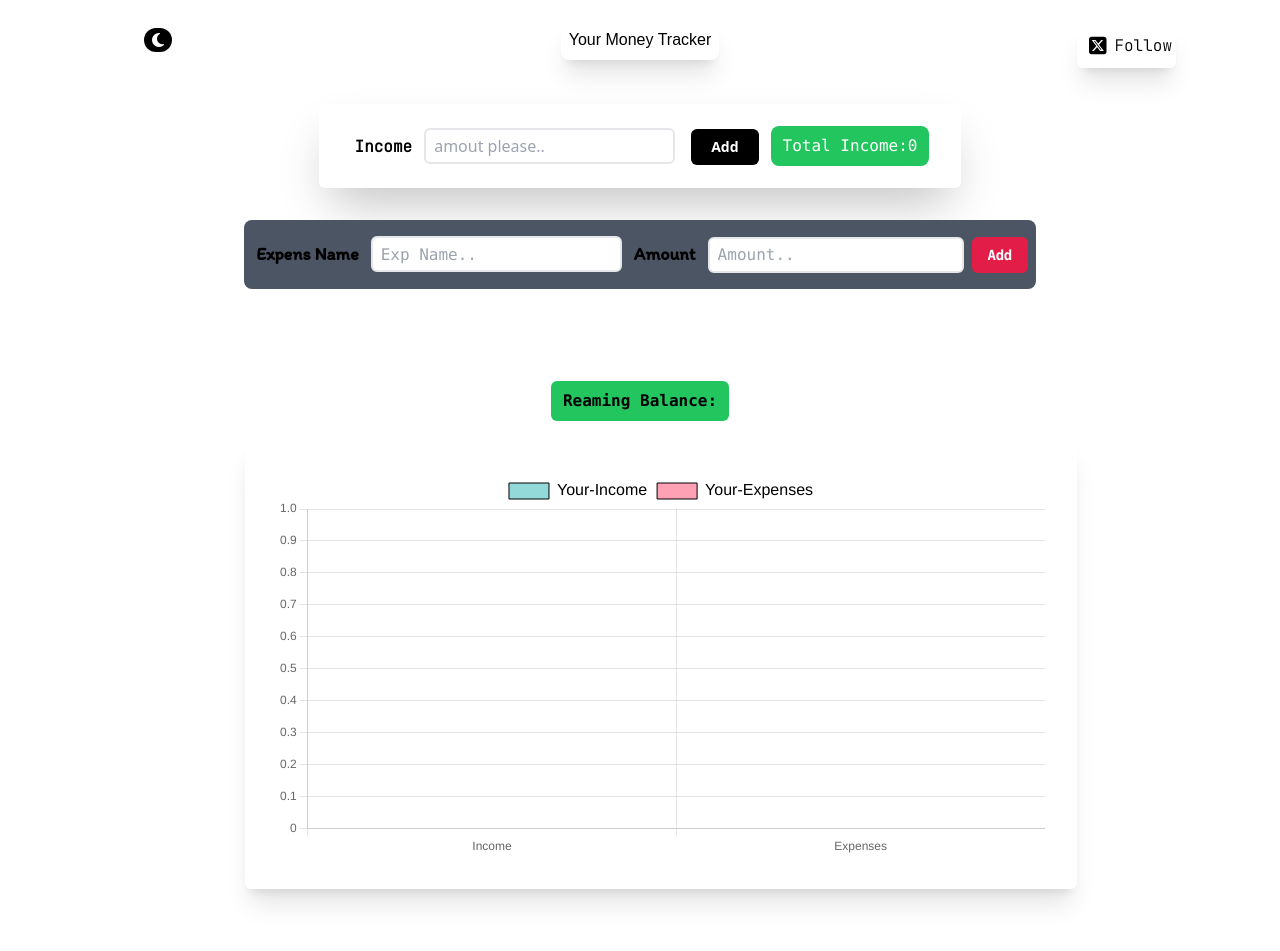
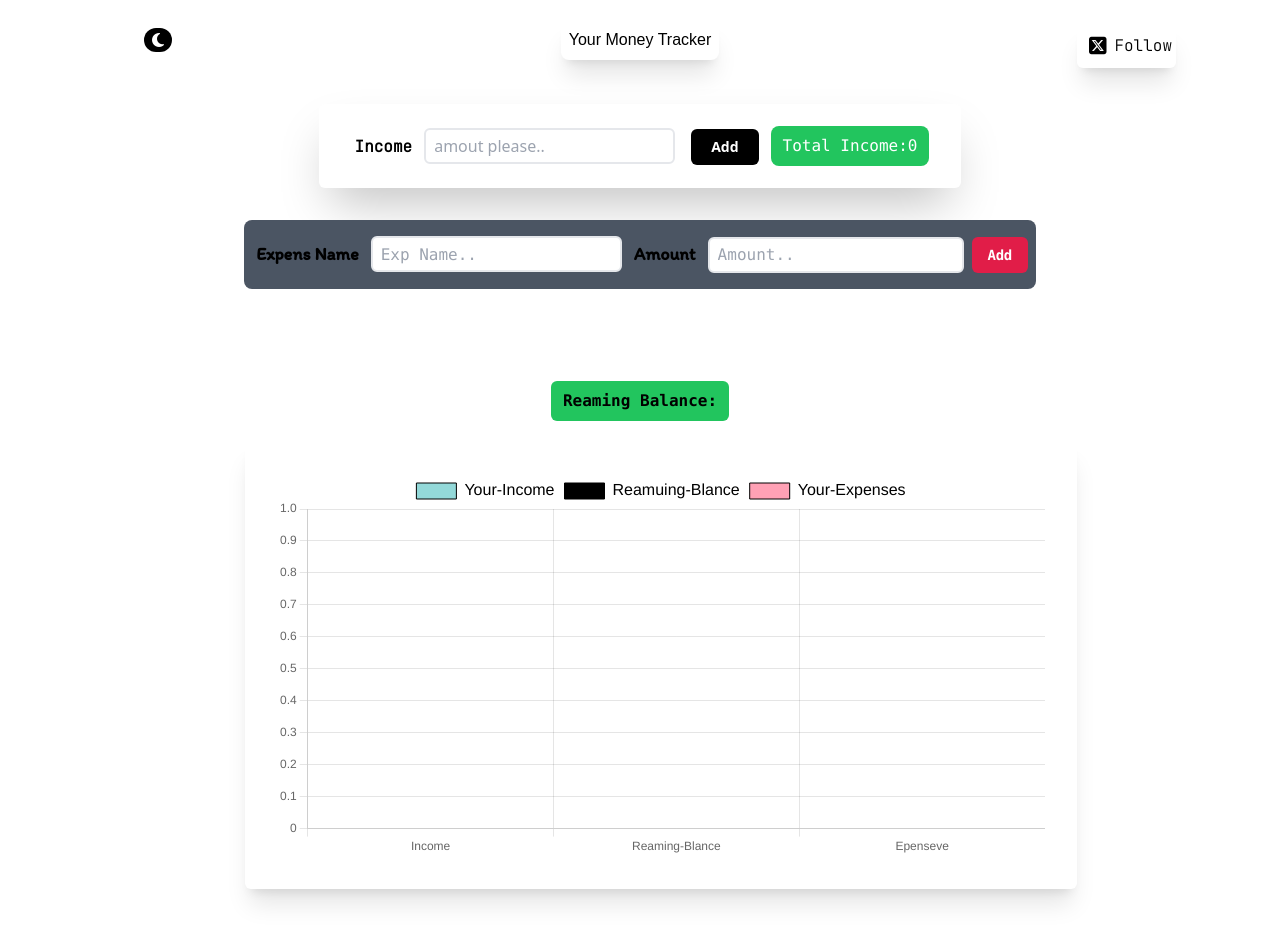
Before and after one commit to ujjwal2061/Your-Money, a React (Vite) app in the folder Exp/: page / in a window 1280 px wide. Shown: the top 951 px of the page. Built offline with nearby package versions, Linux system fonts and the light colour scheme; a web font is replaced by a local one.

Commit message:
Style Reaming Balance

```diff
--- a/Exp/src/Roter/Graph.jsx
+++ b/Exp/src/Roter/Graph.jsx
@@ -10,11 +10,13 @@ ChartJS.register(
   Tooltip,Legend
 )
 
-export default function Graph({income,expensev,}) {
+export default function Graph({income,expensev,Epenseve}) {
   const chartdata={
 
-   labels:["Income","Expenses"],
+   labels:["Income","Reaming-Blance","Epenseve"],
+   //Store the Data of the Income Reaming-Balance and Expenses
    datasets:[
+    //Total-Income
     {
       label:"Your-Income",
       data:[income ,],
@@ -24,14 +26,24 @@ export default function Graph({income,expensev,}) {
         borderColor:"black",
         borderRadius: 10 ,
     },
-  {
-      label:"Your-Expenses",
-      data:[0,expensev],
-      backgroundColor: ['rgba(255, 99, 132, 0.6)'],
+      //Reaming Balance// Expenses Section Graph
+    {
+      label:"Reamuing-Blance",
+      data:[0,Epenseve],
+      backgroundColor:["rgba()"],
       borderWidth:1,
       borderColor:"black",
       borderRadius:10
-    }
+    },
+  // Expenses Section Graph
+    {
+        label:"Your-Expenses",
+        data:[0,expensev],
+        backgroundColor: ['rgba(255, 99, 132, 0.6)'],
+        borderWidth:1,
+        borderColor:"black",
+        borderRadius:10
+      },
     ]
   }
 
```
